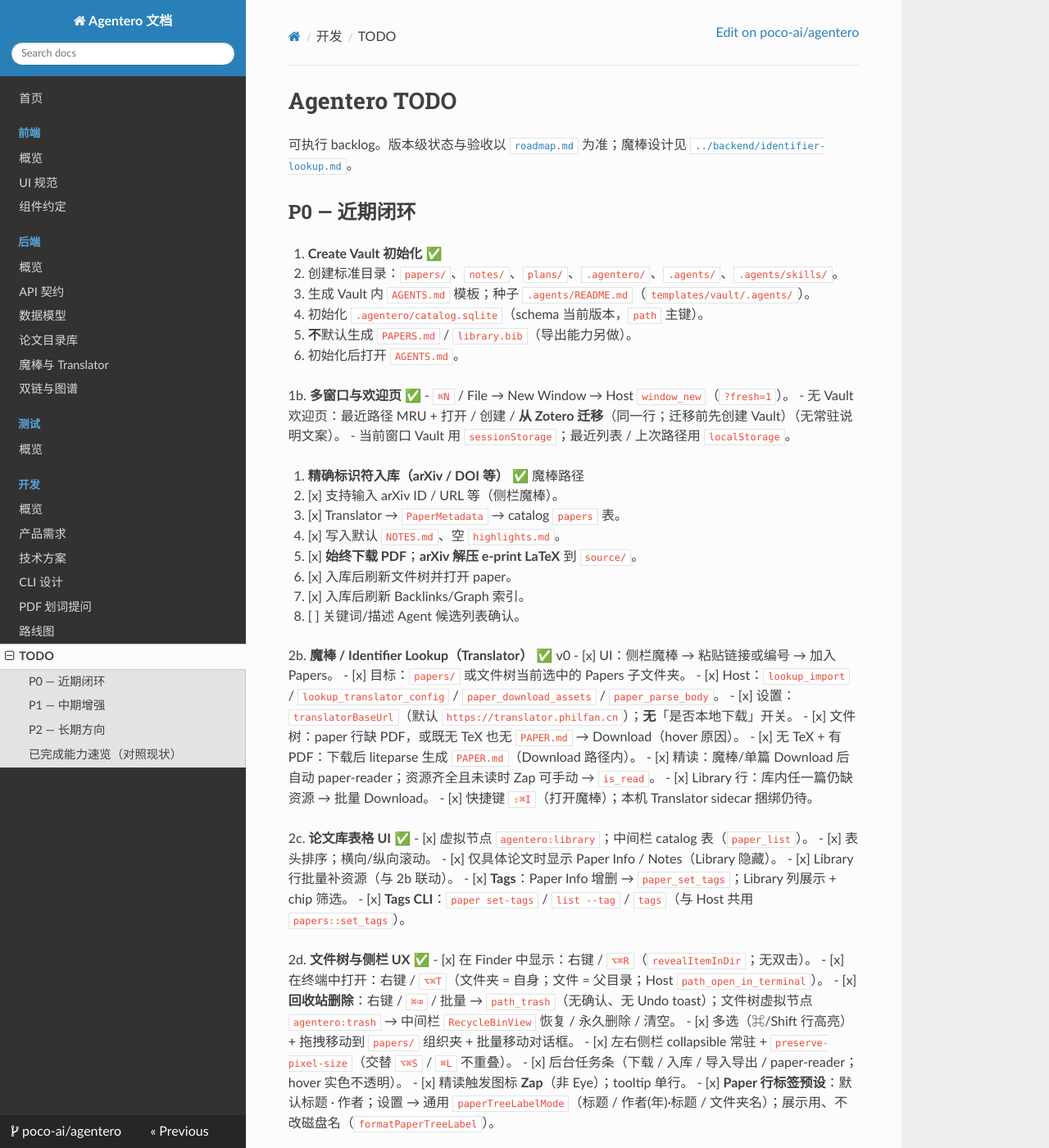
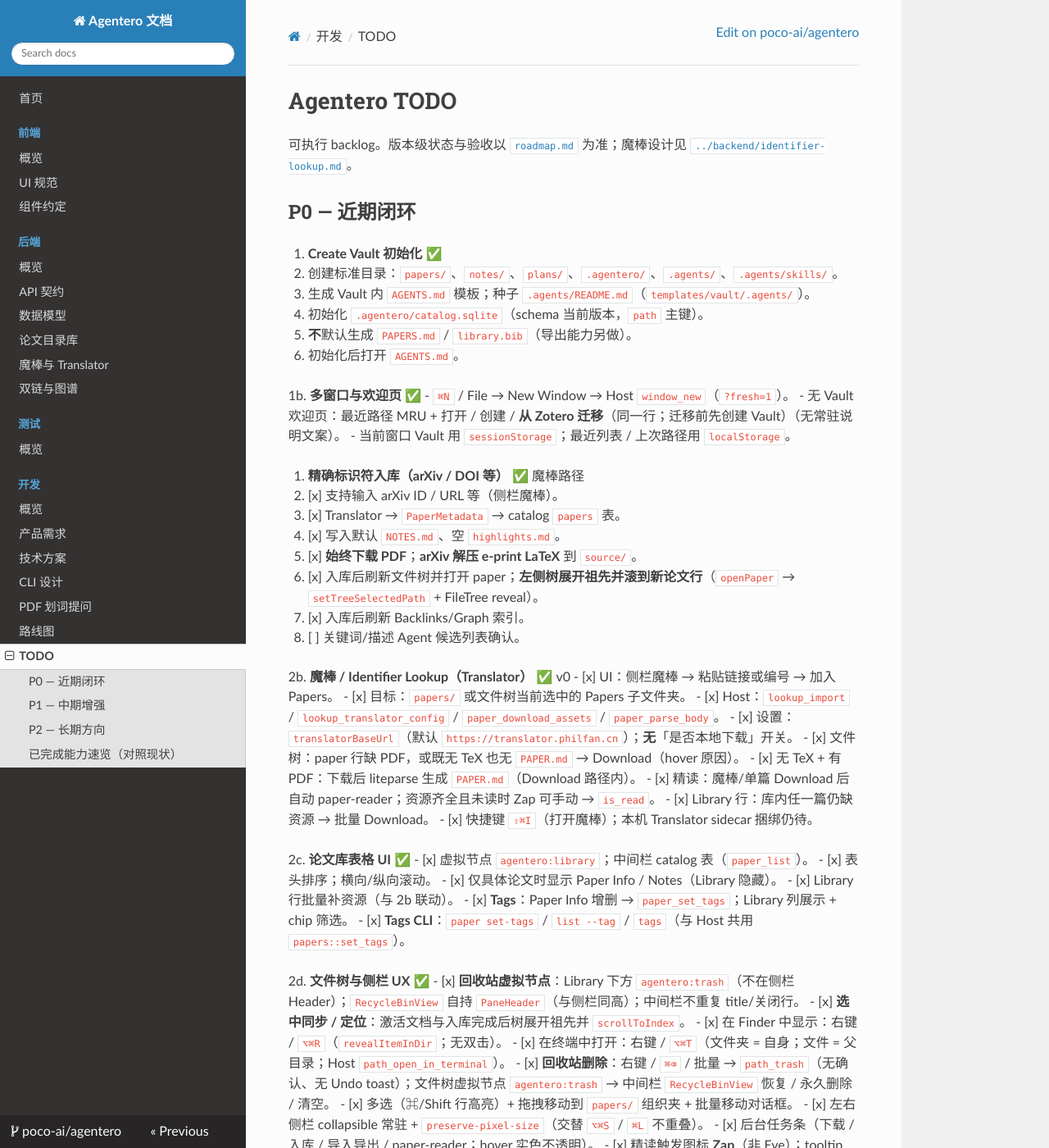
Before and after one commit to July-h5kf3/Agentero, an MkDocs documentation site: the page built from docs/development/todo.md, in a window 1280 px wide and 1400 px high. Shown: the whole window at 82% size. Built offline with MkDocs 1.6.1, drawn with Linux system fonts in a browser that asks for light colours; nearby versions of some CDN libraries.

Commit message:
docs: note tree reveal after import and recycle-bin virtual node
Document openPaper selecting and scrolling the file tree after magic-wand
/ local PDF import, Recycle Bin under Library with shared PaneHeader height,
and clear the related resolved items from product bugs notes.

```diff
--- a/docs/development/todo.md
+++ b/docs/development/todo.md
@@ -21,7 +21,7 @@
    - [x] Translator → `PaperMetadata` → catalog `papers` 表。
    - [x] 写入默认 `NOTES.md`、空 `highlights.md`。
    - [x] **始终下载 PDF**；**arXiv 解压 e-print LaTeX** 到 `source/`。
-   - [x] 入库后刷新文件树并打开 paper。
+   - [x] 入库后刷新文件树并打开 paper；**左侧树展开祖先并滚到新论文行**（`openPaper` → `setTreeSelectedPath` + FileTree reveal）。
    - [x] 入库后刷新 Backlinks/Graph 索引。
    - [ ] 关键词/描述 Agent 候选列表确认。
 
@@ -45,6 +45,8 @@
    - [x] **Tags CLI**：`paper set-tags` / `list --tag` / `tags`（与 Host 共用 `papers::set_tags`）。
 
 2d. **文件树与侧栏 UX** ✅
+   - [x] **回收站虚拟节点**：Library 下方 `agentero:trash`（不在侧栏 Header）；`RecycleBinView` 自持 `PaneHeader`（与侧栏同高）；中间栏不重复 title/关闭行。
+   - [x] **选中同步 / 定位**：激活文档与入库完成后树展开祖先并 `scrollToIndex`。
    - [x] 在 Finder 中显示：右键 / `⌥⌘R`（`revealItemInDir`；无双击）。
    - [x] 在终端中打开：右键 / `⌥⌘T`（文件夹 = 自身；文件 = 父目录；Host `path_open_in_terminal`）。
    - [x] **回收站删除**：右键 / `⌘⌫` / 批量 → `path_trash`（无确认、无 Undo toast）；文件树虚拟节点 `agentero:trash` → 中间栏 `RecycleBinView` 恢复 / 永久删除 / 清空。
```
Also changed, not shown: AGENTS.md (+1 -1 lines), docs/backend/identifier-lookup.md (+2 -2 lines), docs/development/bugs.md (+0 -6 lines), docs/development/roadmap.md (+1 -1 lines), docs/frontend/ui.md (+3 -2 lines).
